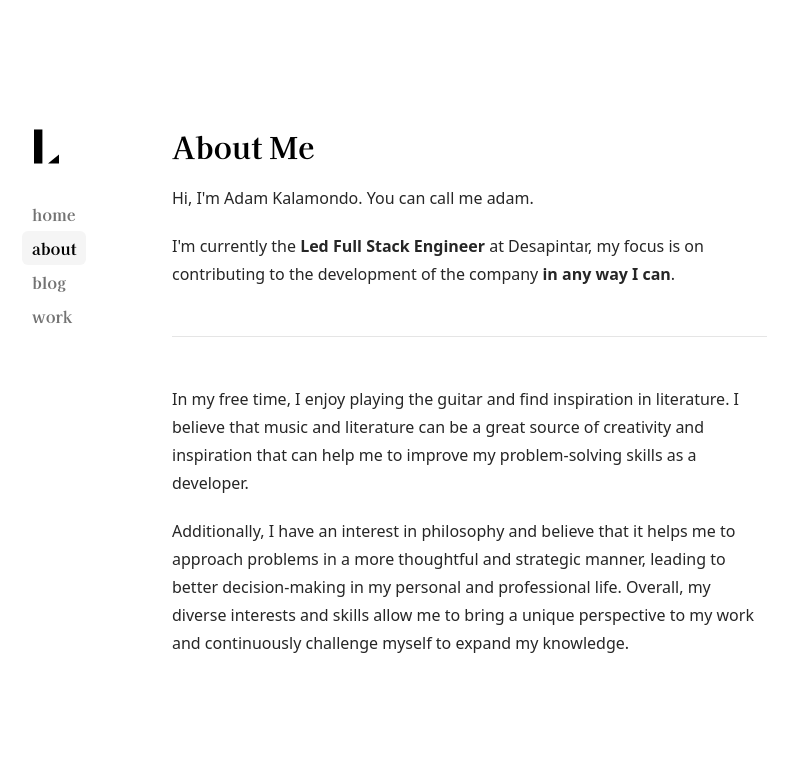
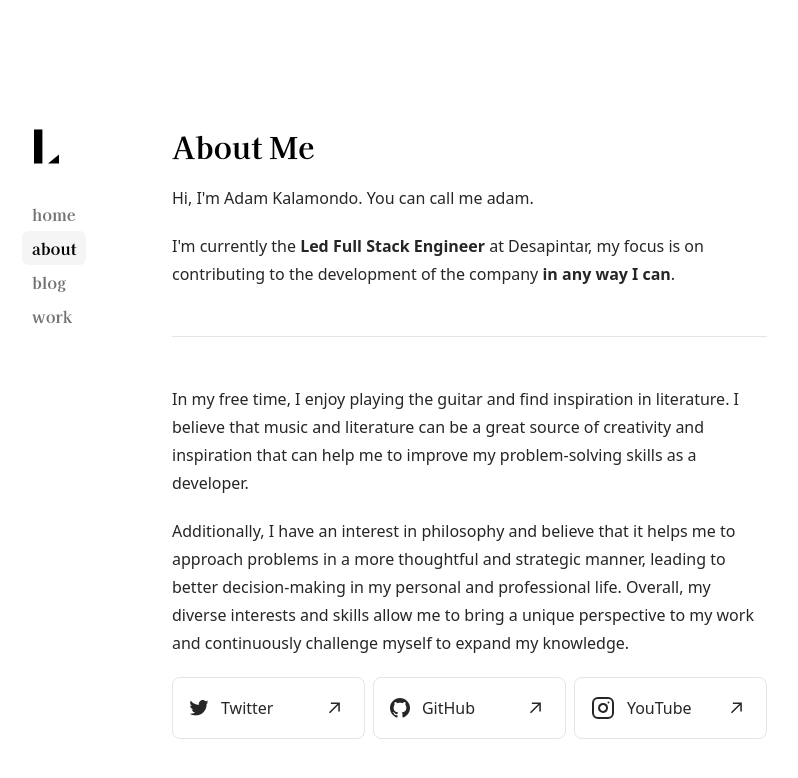
Before and after one commit to kalmndo/kalamondo.id, a Next.js app: page /about in a window 1280 px wide. Shown: the top 778 px of the page, without its empty margins (170-968 px from the left). Built offline with nearby package versions, Linux system fonts and the light colour scheme.

Commit message:
add instagram icon

```diff
--- a/app/about/page.tsx
+++ b/app/about/page.tsx
@@ -1,3 +1,5 @@
+import { ArrowIcon, GitHubIcon, InstagramIcon, TwitterIcon } from "components/icons";
+
 export default function AboutPage() {
   return (
     <section>
@@ -24,6 +26,44 @@
           to bring a unique perspective to my work and continuously challenge
           myself to expand my knowledge.
         </p>
+        <div className="flex flex-col gap-1 md:flex-row md:gap-2">
+          <a
+            rel="noopener noreferrer"
+            target="_blank"
+            href="https://twitter.com/leeerob"
+            className="flex w-full border border-neutral-200 dark:border-neutral-800 rounded-lg p-4 no-underline items-center text-neutral-800 dark:text-neutral-200 hover:dark:bg-neutral-900 hover:bg-neutral-100 transition-all justify-between"
+          >
+            <div className="flex items-center">
+              <TwitterIcon />
+              <div className="ml-3">Twitter</div>
+            </div>
+            <ArrowIcon />
+          </a>
+          <a
+            rel="noopener noreferrer"
+            target="_blank"
+            href="https://github.com/leerob"
+            className="flex w-full border border-neutral-200 dark:border-neutral-800 rounded-lg p-4 no-underline items-center text-neutral-800 dark:text-neutral-200 hover:dark:bg-neutral-900 hover:bg-neutral-100 transition-all justify-between"
+          >
+            <div className="flex items-center">
+              <GitHubIcon />
+              <div className="ml-3">GitHub</div>
+            </div>
+            <ArrowIcon />
+          </a>
+          <a
+            rel="noopener noreferrer"
+            target="_blank"
+            href="https://www.youtube.com/@leerob"
+            className="flex w-full border border-neutral-200 dark:border-neutral-800 rounded-lg p-4 no-underline items-center text-neutral-800 dark:text-neutral-200 hover:dark:bg-neutral-900 hover:bg-neutral-100 transition-all justify-between"
+          >
+            <div className="flex items-center">
+              <InstagramIcon />
+              <div className="ml-3">YouTube</div>
+            </div>
+            <ArrowIcon />
+          </a>
+        </div>
       </div>
     </section>
   );
--- a/components/icons.tsx
+++ b/components/icons.tsx
@@ -99,3 +99,23 @@
     </svg>
   );
 }
+
+export function InstagramIcon() {
+  return (
+    <svg
+      width="24"
+      height="24"
+      viewBox="0 0 24 24"
+      fill="none"
+      stroke="currentColor"
+      strokeWidth="2"
+      strokeLinecap="round"
+      strokeLinejoin="round"
+    >
+      <rect x="2" y="2" width="20" height="20" rx="5" ry="5" />
+      <path d="M16 11.37A4 4 0 1 1 12.63 8 4 4 0 0 1 16 11.37z" />
+      <line x1="17.5" y1="6.5" x2="17.51" y2="6.5" />
+
+    </svg>
+  )
+}
```
